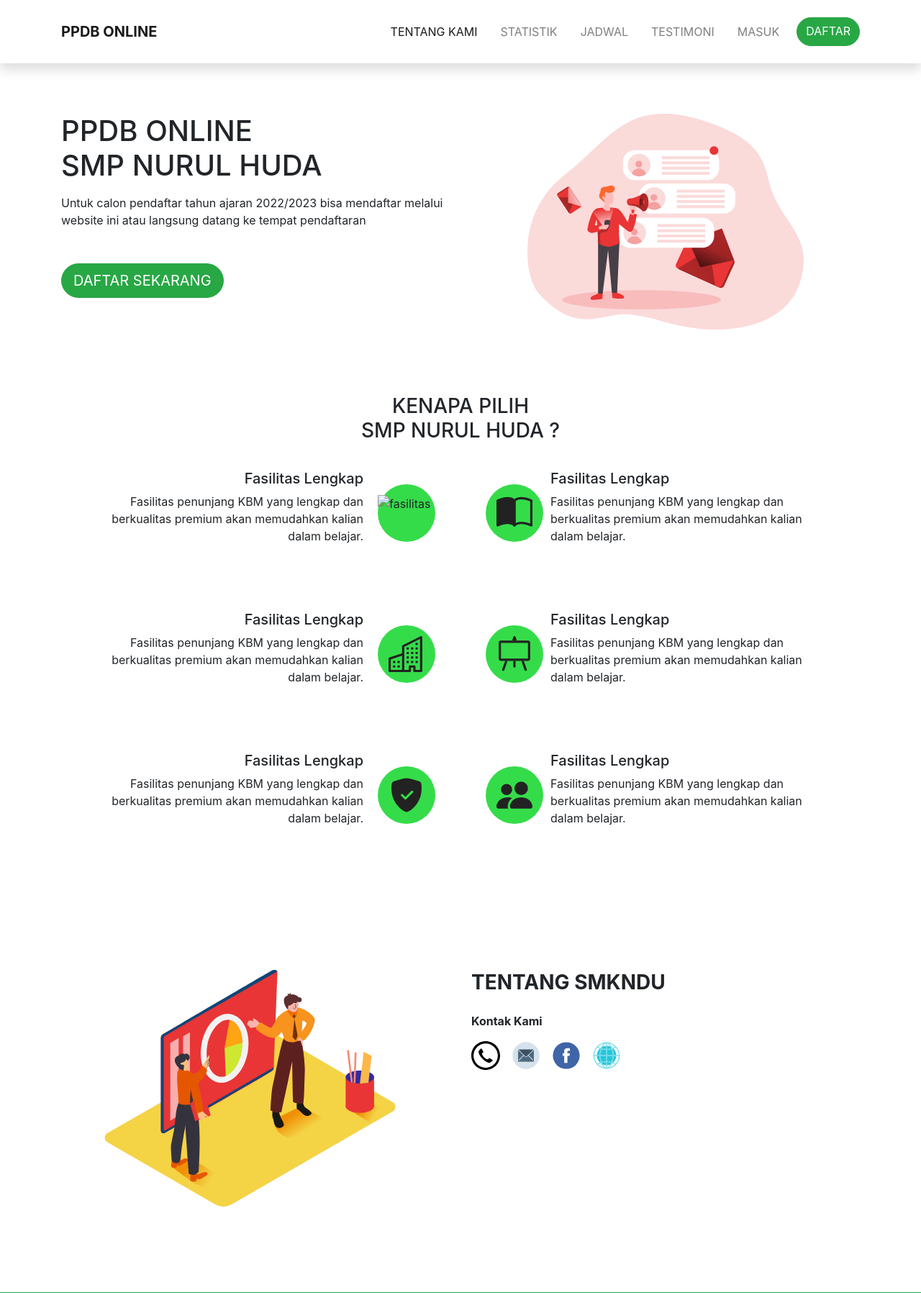
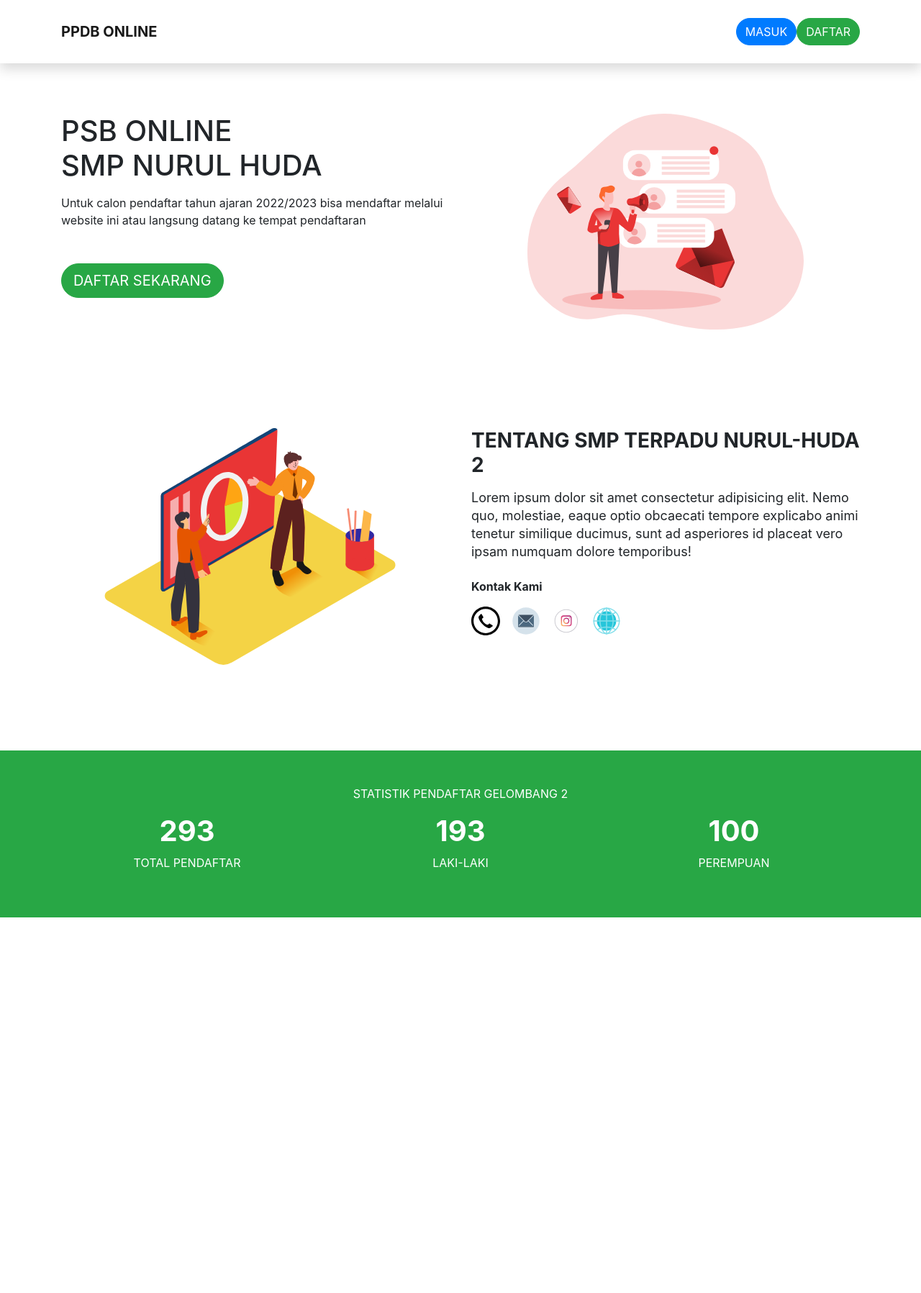
Before and after one commit to AdiLamunedo21/psb_php_native, a PHP site: page /pendaftaran/ in a window 1280 px wide. Shown: the top 1797 px of the page at 72% size. After the commit the page ends 1275 px from the top, so only its background shows below. Run offline with PHP 8.4, Linux system fonts and the light colour scheme.

Commit message:
memperbaiki bug

```diff
--- a/admin/pendaftaran_control.php
+++ b/admin/pendaftaran_control.php
@@ -1,8 +1,8 @@
 <?php
 
 // tabel pendaftar
-$all_pendaftar = mysqli_query($koneksi, "SELECT pendaftar.*, nilai.nilai_un, nilai.nilai_us, nilai.nilai_uts_1, nilai.status FROM pendaftar, nilai WHERE pendaftar.id = nilai.pendaftar_id");
-
+//$all_pendaftar = mysqli_query($koneksi, "SELECT pendaftar.*, nilai.nilai_akhir_us, nilai.nilai_us, nilai.nilai_uts_1, nilai.status FROM pendaftar, nilai WHERE pendaftar.id = nilai.pendaftar_id");
+$all_pendaftar = mysqli_query($koneksi, "SELECT pendaftar.*, nilai.nilai_akhir_us, nilai.status FROM pendaftar, nilai WHERE pendaftar.id = nilai.pendaftar_id");
 // cek hasil
 if(!$all_pendaftar) {
     die('Query Error : '. mysqli_error($koneksi));
--- a/index.html
+++ b/index.html
@@ -22,11 +22,7 @@
         </button>
         <div class="collapse navbar-collapse" id="navbarNavAltMarkup">
           <div class="navbar-nav ml-auto">
-            <a class="nav-item nav-link mr-3 active" href="#">TENTANG KAMI</a>
-            <a class="nav-item nav-link mr-3" href="#">STATISTIK</a>
-            <a class="nav-item nav-link mr-3" href="#">JADWAL</a>
-            <a class="nav-item nav-link mr-3" href="#">TESTIMONI</a>
-            <a class="nav-item nav-link mr-3" href="login.php">MASUK</a>
+            <a class="btn btn-primary rounded-pill" href="login.php">MASUK</a>
             <a class="btn btn-success rounded-pill" href="registrasi.php">DAFTAR</a>
           </div>
         </div>
@@ -39,7 +35,7 @@
       <div class="row">
         <div class="col-md-6">
           <h3 class="h1 mb-3">
-            PPDB ONLINE <br />
+            PSB ONLINE <br />
             SMP NURUL HUDA
           </h3>
 
@@ -58,103 +54,6 @@
     </div>
   </section>
 
-  <section>
-    <div class="container">
-      <div class="text-center">
-        <h3>
-          KENAPA PILIH <br />
-          SMP NURUL HUDA ?
-        </h3>
-      </div>
-      <div class="row">
-        <div class="col-md-6">
-          <div class="fasilitas">
-            <div class="description">
-              <h5>Fasilitas Lengkap</h5>
-              <p>
-                Fasilitas penunjang KBM yang lengkap dan berkualitas premium
-                akan memudahkan kalian dalam belajar.
-              </p>
-            </div>
-            <div class="icon-des">
-              <img src="assets/img/icons/checklist.svg" alt="fasilitas" class="img-fluid d-block mx-auto" />
-            </div>
-          </div>
-        </div>
-        <div class="col-md-6">
-          <div class="fasilitas">
-            <div class="description icon-left">
-              <h5>Fasilitas Lengkap</h5>
-              <p>
-                Fasilitas penunjang KBM yang lengkap dan berkualitas premium
-                akan memudahkan kalian dalam belajar.
-              </p>
-            </div>
-            <div class="icon-des">
-              <img src="assets/img/icons/book.svg" alt="buku" class="img-fluid d-block mx-auto" />
-            </div>
-          </div>
-        </div>
-        <div class="col-md-6">
-          <div class="fasilitas">
-            <div class="description">
-              <h5>Fasilitas Lengkap</h5>
-              <p>
-                Fasilitas penunjang KBM yang lengkap dan berkualitas premium
-                akan memudahkan kalian dalam belajar.
-              </p>
-            </div>
-            <div class="icon-des">
-              <img src="assets/img/icons/building.svg" alt="bangunan" class="img-fluid d-block mx-auto" />
-            </div>
-          </div>
-        </div>
-        <div class="col-md-6">
-          <div class="fasilitas">
-            <div class="description icon-left">
-              <h5>Fasilitas Lengkap</h5>
-              <p>
-                Fasilitas penunjang KBM yang lengkap dan berkualitas premium
-                akan memudahkan kalian dalam belajar.
-              </p>
-            </div>
-            <div class="icon-des">
-              <img src="assets/img/icons/proyektor.svg" alt="proyektor" class="img-fluid d-block mx-auto" />
-            </div>
-          </div>
-        </div>
-        <div class="col-md-6">
-          <div class="fasilitas">
-            <div class="description">
-              <h5>Fasilitas Lengkap</h5>
-              <p>
-                Fasilitas penunjang KBM yang lengkap dan berkualitas premium
-                akan memudahkan kalian dalam belajar.
-              </p>
-            </div>
-            <div class="icon-des">
-              <img src="assets/img/icons/check.svg" alt="check" class="img-fluid d-block mx-auto" />
-            </div>
-          </div>
-        </div>
-        <div class="col-md-6">
-          <div class="fasilitas">
-            <div class="description icon-left">
-              <h5>Fasilitas Lengkap</h5>
-              <p>
-                Fasilitas penunjang KBM yang lengkap dan berkualitas premium
-                akan memudahkan kalian dalam belajar.
-              </p>
-            </div>
-            <div class="icon-des">
-              <img src="assets/img/icons/people.svg" alt="orang" class="img-fluid d-block mx-auto" />
-            </div>
-          </div>
-        </div>
-      </div>
-    </div>
-  </section>
-
   <section class="tentang">
     <div class="container">
       <div class="row">
@@ -162,13 +61,12 @@
           <img src="assets/img/tentang-sekolah.svg" alt="tentang sekolah" class="img-fluid mx-auto d-block" />
         </div>
         <div class="col-md-6">
-          <h3 class="font-weight-bold mb-3 mt-5">TENTANG SMKNDU</h3>
+          <h3 class="font-weight-bold mb-3 mt-5">TENTANG SMP TERPADU NURUL-HUDA 2</h3>
           <p class="deskripsi">
-            <!-- SMKNDU Adalah Sekolah menengah kejuruan negeri yang berdiri sejak
-            2003. SMKNDU Adalah Sekolah menengah kejuruan negeri yang berdiri
-            sejak 2003. SMKNDU Adalah Sekolah menengah kejuruan negeri yang
-            berdiri sejak 2003. SMKNDU Adalah Sekolah menengah kejuruan negeri
-            yang berdiri sejak 2003. -->
+            Lorem ipsum dolor sit amet consectetur
+            adipisicing elit. Nemo quo, molestiae, eaque optio obcaecati
+            tempore explicabo animi tenetur similique ducimus, sunt ad asperiores
+            id placeat vero ipsam numquam dolore temporibus!
           </p>
 
           <p class="font-weight-bold mt-4">Kontak Kami</p>
@@ -179,17 +77,17 @@
               </a>
             </li>
             <li>
-              <a href="mailto:est23.edi@gmail.com">
+              <a href="mailto:ponpesnurulhuda2.tanahmerah@gmail.com">
                 <img src="assets/img/icons/email.svg" alt="email" />
               </a>
             </li>
             <li>
-              <a href="https://facebook.com/est23.edi">
-                <img src="assets/img/icons/facebook.svg" alt="facebook" />
+              <a href="https://www.instagram.com/ponpesnurulhuda_2/?hl=en">
+                <img src="assets/img/icons/instagram.svg" alt="instagram" />
               </a>
             </li>
             <li>
-              <a href="https://smkndu.sch.id">
+              <a href="#">
                 <img src="assets/img/icons/internet.svg" alt="website" />
               </a>
             </li>
@@ -219,141 +117,7 @@
     </div>
   </section>
 
-  <section class="alumni">
-    <div class="container">
-      <h3 class="text-center font-weight-bold mb-3">Apa Kata Alumni</h3>
-      <p class="text-center mb-4">
-        Beberapa testimoni dari para alumni yang telah merasakan manfaat
-        dengan belajar di SMK Negeri Darul Ulum Muncar.
-      </p>
 
-      <div class="row">
-        <div class="col-md-4">
-          <div class="card">
-            <div class="card-body">
-              <img src="assets/img/avatar.jpg" alt="foto" />
-
-              <p class="text-center">
-                Tidak hanya akademis yang sempurna, di SMK Telkom Malang saya
-                ditempa untuk memiliki jiwa entrepreneur yang berkarakter
-                kuat. Sehingga setelah lulus saya bisa survive dan mandiri
-                dengan usaha yang saya bangun di sekolah.
-              </p>
-
-              <p class="font-weight-bold text-center mb-0">
-                EDI SISWANTO
-              </p>
-              <span class="text-muted">Web Developer, Traviora</span>
-            </div>
-          </div>
-        </div>
-        <div class="col-md-4">
-          <div class="card">
-            <div class="card-body">
-              <img src="assets/img/avatar.jpg" alt="foto" />
-
-              <p class="text-center">
-                Tidak hanya akademis yang sempurna, di SMK Telkom Malang saya
-                ditempa untuk memiliki jiwa entrepreneur yang berkarakter
-                kuat. Sehingga setelah lulus saya bisa survive dan mandiri
-                dengan usaha yang saya bangun di sekolah.
-              </p>
-
-              <p class="font-weight-bold text-center mb-0">
-                ALFIAN JAUHARI
-              </p>
-              <span class="text-muted">Web Developer, Traviora</span>
-            </div>
-          </div>
-        </div>
-        <div class="col-md-4">
-          <div class="card">
-            <div class="card-body">
-              <img src="assets/img/avatar.jpg" alt="foto" />
-
-              <p class="text-center">
-                Tidak hanya akademis yang sempurna, di SMK Telkom Malang saya
-                ditempa untuk memiliki jiwa entrepreneur yang berkarakter
-                kuat. Sehingga setelah lulus saya bisa survive dan mandiri
-                dengan usaha yang saya bangun di sekolah.
-              </p>
-
-              <p class="font-weight-bold text-center mb-0">
-                RISKI DWI SAPUTRA
-              </p>
-              <span class="text-muted">Web Developer, Traviora</span>
-            </div>
-          </div>
-        </div>
-      </div>
-    </div>
-  </section>
-
-  <footer>
-    <div class="container py-5 ">
-      <div class="row">
-        <div class="col-md-4">
-          <img src="assets/img/logo.png" alt="logo" height="70px" class="mb-3">
-          <h3>SMKN DARUL ULUM MUNCAR</h3>
-          <ul>
-            <li>
-              <i>
-                <svg width="1em" height="1em" viewBox="0 0 16 16" class="bi bi-geo" fill="currentColor"
-                  xmlns="http://www.w3.org/2000/svg">
-                  <path d="M11 4a3 3 0 1 1-6 0 3 3 0 0 1 6 0z" />
-                  <path d="M7.5 4h1v9a.5.5 0 0 1-1 0V4z" />
-                  <path fill-rule="evenodd"
-                    d="M6.489 12.095a.5.5 0 0 1-.383.594c-.565.123-1.003.292-1.286.472-.302.192-.32.321-.32.339 0 .013.005.085.146.21.14.124.372.26.701.382.655.246 1.593.408 2.653.408s1.998-.162 2.653-.408c.329-.123.56-.258.701-.382.14-.125.146-.197.146-.21 0-.018-.018-.147-.32-.339-.283-.18-.721-.35-1.286-.472a.5.5 0 1 1 .212-.977c.63.137 1.193.34 1.61.606.4.253.784.645.784 1.182 0 .402-.219.724-.483.958-.264.235-.618.423-1.013.57-.793.298-1.855.472-3.004.472s-2.21-.174-3.004-.471c-.395-.148-.749-.336-1.013-.571-.264-.234-.483-.556-.483-.958 0-.537.384-.929.783-1.182.418-.266.98-.47 1.611-.606a.5.5 0 0 1 .595.383z" />
-                </svg>
-              </i>
-              Sumber beras Kec. Muncar kab. Banyuwangi
-            </li>
-            <li>
-              <i>
-                <svg width="1em" height="1em" viewBox="0 0 16 16" class="bi bi-telephone-fill" fill="currentColor"
-                  xmlns="http://www.w3.org/2000/svg">
-                  <path fill-rule="evenodd"
-                    d="M2.267.98a1.636 1.636 0 0 1 2.448.152l1.681 2.162c.309.396.418.913.296 1.4l-.513 2.053a.636.636 0 0 0 .167.604L8.65 9.654a.636.636 0 0 0 .604.167l2.052-.513a1.636 1.636 0 0 1 1.401.296l2.162 1.681c.777.604.849 1.753.153 2.448l-.97.97c-.693.693-1.73.998-2.697.658a17.47 17.47 0 0 1-6.571-4.144A17.47 17.47 0 0 1 .639 4.646c-.34-.967-.035-2.004.658-2.698l.97-.969z" />
-                </svg>
-              </i>
-              0333-7654273
-            </li>
-            <li>
-              <i>
-                <svg width="1em" height="1em" viewBox="0 0 16 16" class="bi bi-envelope-fill" fill="currentColor"
-                  xmlns="http://www.w3.org/2000/svg">
-                  <path fill-rule="evenodd"
-                    d="M.05 3.555A2 2 0 0 1 2 2h12a2 2 0 0 1 1.95 1.555L8 8.414.05 3.555zM0 4.697v7.104l5.803-3.558L0 4.697zM6.761 8.83l-6.57 4.027A2 2 0 0 0 2 14h12a2 2 0 0 0 1.808-1.144l-6.57-4.027L8 9.586l-1.239-.757zm3.436-.586L16 11.801V4.697l-5.803 3.546z" />
-                </svg>
-              </i>
-              est23.edi@gmail.com
-            </li>
-          </ul>
-        </div>
-        <div class="col-md-3 offset-md-1">
-          <h3>Kontak Kami</h3>
-          <p>
-            Adam : 08112345689 <br />
-            Rizal : 08112345689 <br />
-            Fanny : 08112345689 <br />
-            Roni : 08123456789
-          </p>
-        </div>
-        <div class="col-md-4">
-          <h3>Peta Lokasi</h3>
-          <iframe
-            src="https://www.google.com/maps/embed?pb=!1m18!1m12!1m3!1d3946.184540429414!2d114.3307809148812!3d-8.481429993901827!2m3!1f0!2f0!3f0!3m2!1i1024!2i768!4f13.1!3m3!1m2!1s0x2dd3fceaaaaaaaab%3A0x5b79c57b0f9bcac0!2sSMKN%20Darul%20Ulum!5e0!3m2!1sid!2sid!4v1616111582520!5m2!1sid!2sid"
-            height="200px" style="border:0;" allowfullscreen="" loading="lazy"></iframe>
-        </div>
-      </div>
-    </div>
-
-    <div class="text-center py-3">
-      <div class="container">
-        <span class="text-muted">Copyright @2022 Adi chan</span>
-      </div>
-    </div>
-  </footer>
 
 
 
```
Also changed, not shown: admin/pendaftaran.php (+2 -11 lines), cetak/detail_cetak.php (+2 -17 lines), siswa/nilai.php (+6 -6 lines), siswa/nilai_control.php (+6 -5 lines), assets/img/icons/instagram.svg (added).
